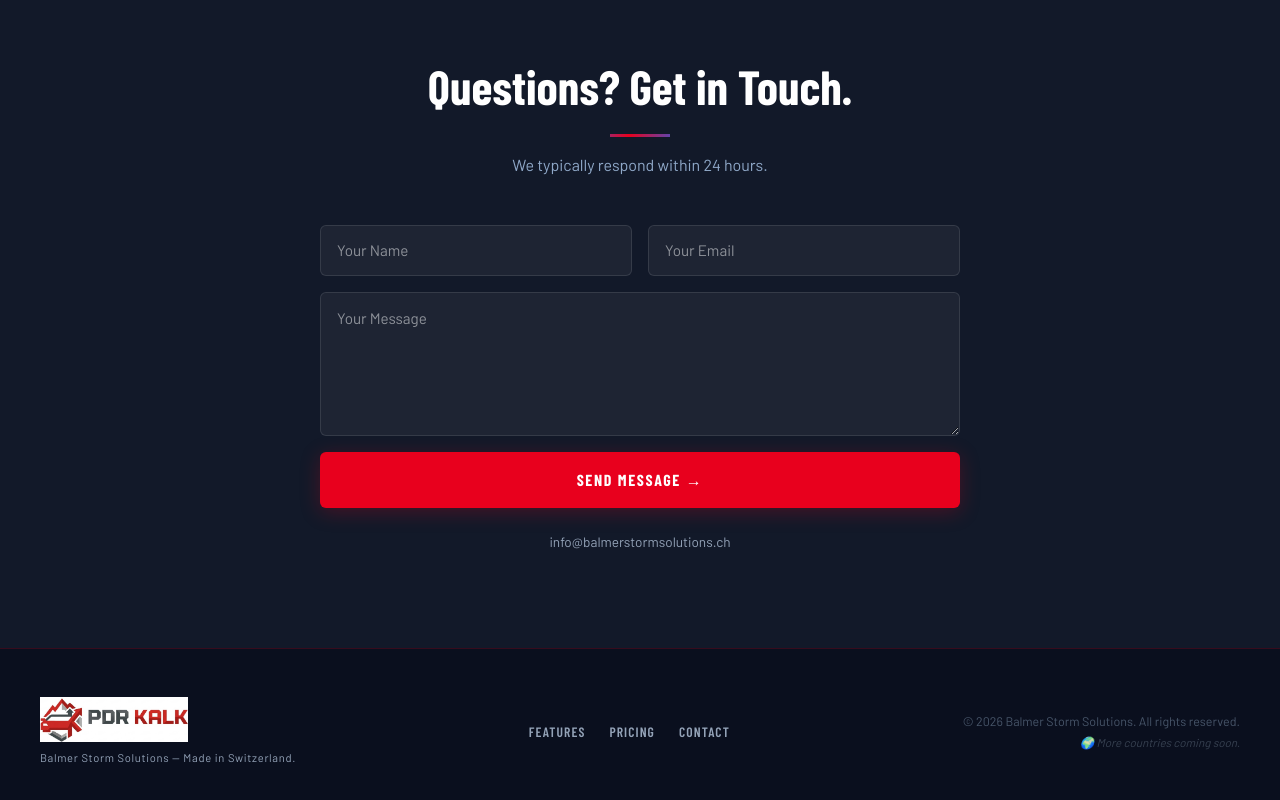
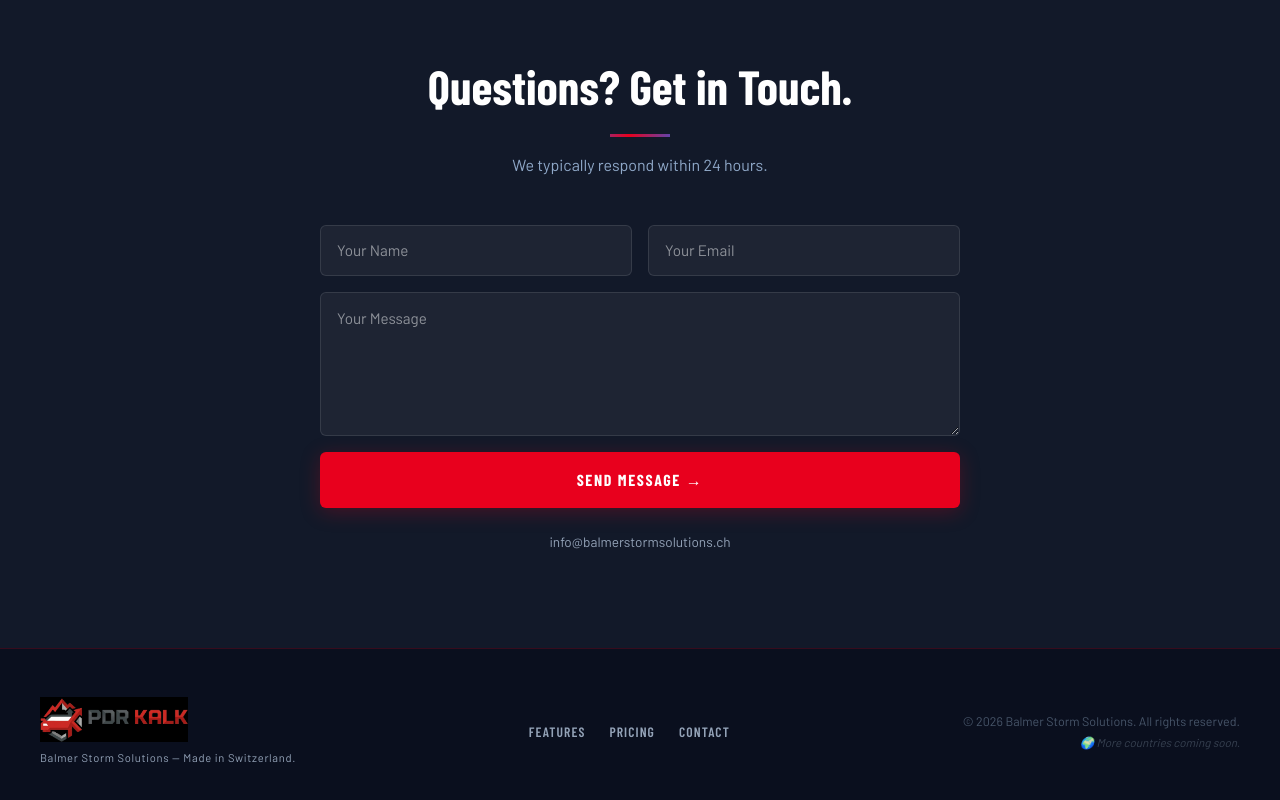
Before and after one commit to OzButcher78/PDRKalk-web, a Next.js app: page /en in a window 1280 px wide. Shown: the part 4600-5400 px from the top of the page. Built offline with nearby package versions, Linux system fonts and the light colour scheme; no server answers; a web font is replaced by a local one.

Commit message:
added new logo to footer

```diff
--- a/components/Footer.tsx
+++ b/components/Footer.tsx
@@ -34,7 +34,7 @@ export default function Footer() {
         {/* Brand */}
         <div style={{display: 'flex', flexDirection: 'column', gap: '0.5rem'}}>
           <Image
-            src="/logo.png"
+            src="/PDRKalk-logot2.png"
             alt="PDR Kalk Logo"
             width={148}
             height={40}
```
